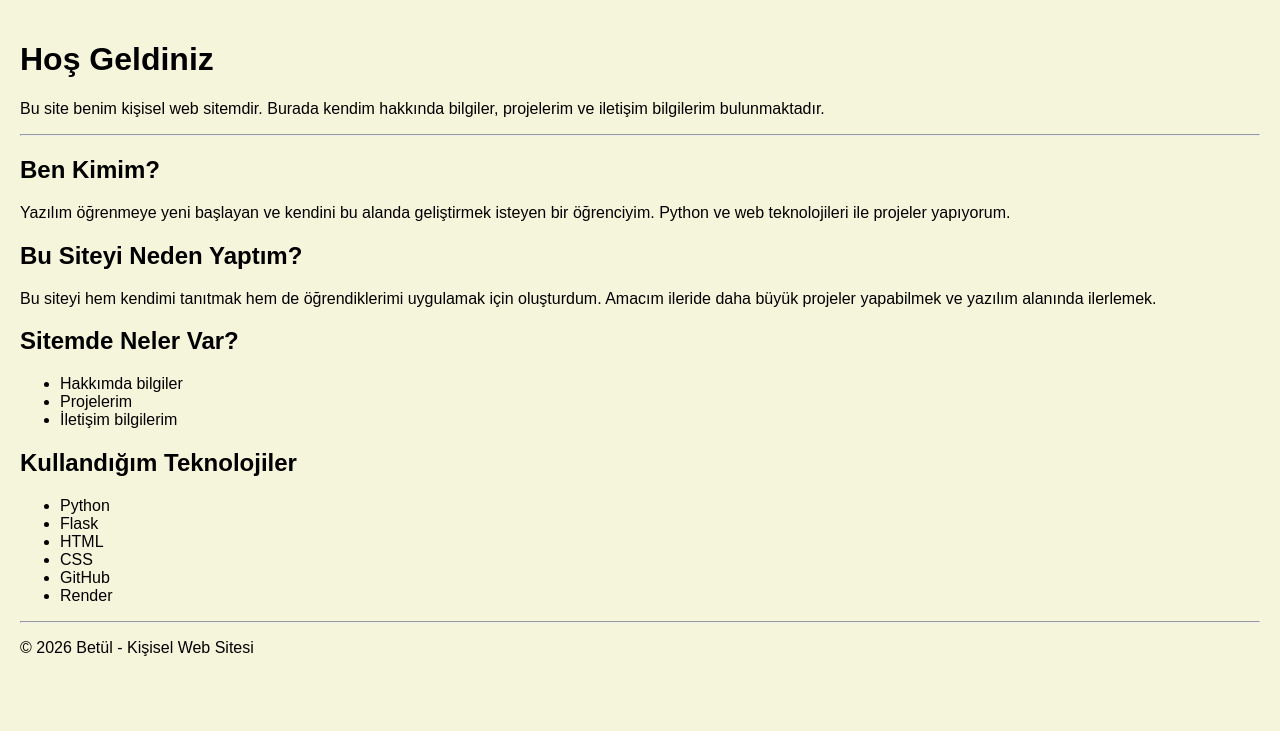
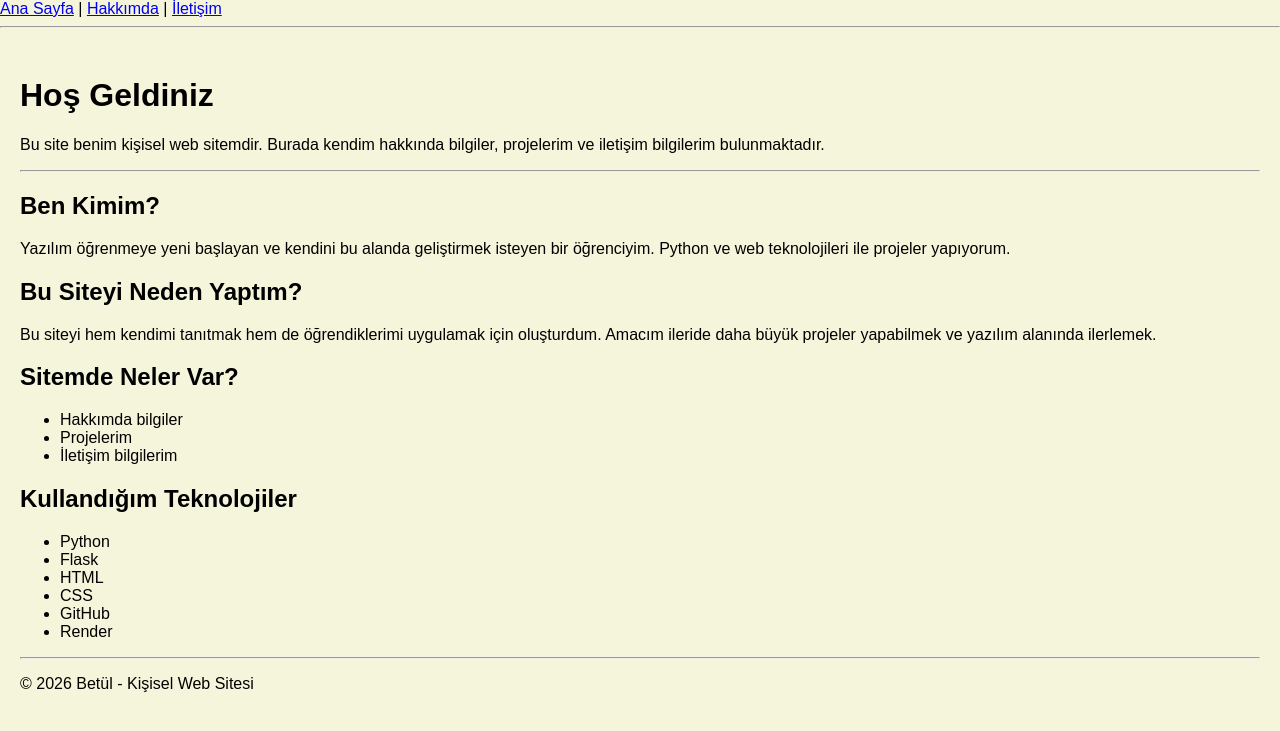
Before and after one commit to Bet-eng/bilgi-site, a Flask app: page / in a window 1280 px wide. Shown: the top 731 px of the page. Run offline with Flask 3, Linux system fonts and the light colour scheme.

Commit message:
Add files via upload

```diff
--- a/templates/index.html
+++ b/templates/index.html
@@ -5,6 +5,13 @@
     <link rel="stylesheet" href="{{ url_for('static', filename='style.css') }}">
 </head>
 <body>
+
+<nav>
+    <a href="/">Ana Sayfa</a> |
+    <a href="/hakkimda">Hakkımda</a> |
+    <a href="/iletisim">İletişim</a>
+</nav>
+<hr>
 
 <div class="container">
 
```
